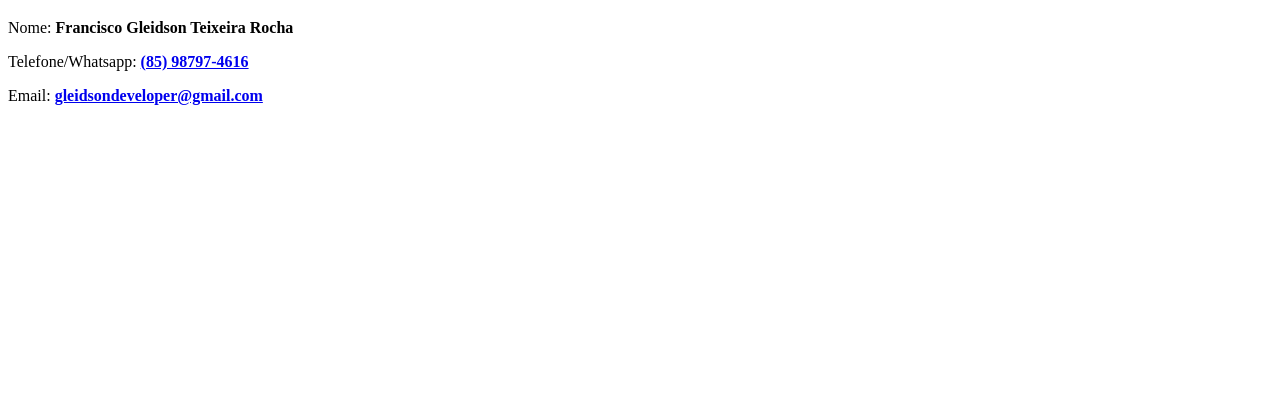
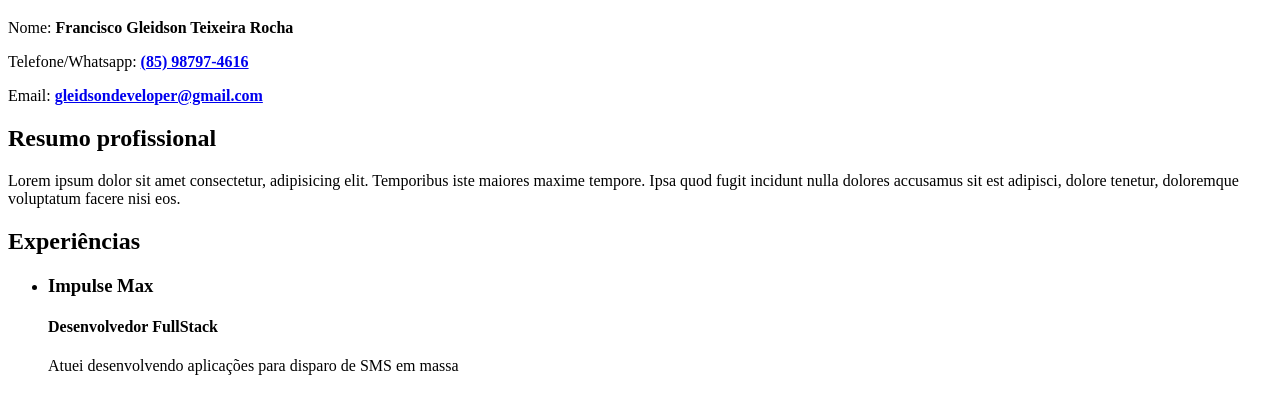
Before and after one commit to fs42-sul/html-css-introducao, a plain HTML site: page index.html in a window 1280 px wide. Shown: the part 61-474 px from the top of the page. Drawn offline with Linux system fonts and the light colour scheme.

Commit message:
atualizaççoes

```diff
--- a/index.html
+++ b/index.html
@@ -20,6 +20,19 @@
             <strong>gleidsondeveloper@gmail.com</strong>
         </a>
     </p>
+    <h2>Resumo profissional</h2>
+    <p>Lorem ipsum dolor sit amet consectetur, adipisicing elit. Temporibus iste maiores maxime tempore. Ipsa quod fugit incidunt nulla dolores accusamus sit est adipisci, dolore tenetur, doloremque voluptatum facere nisi eos.</p>
+    <h2>Experiências</h2>
+    <ul>
+        <li>
+            <h3>Impulse Max</h3>
+            <h4>Desenvolvedor FullStack</h4>
+            <p>Atuei desenvolvendo aplicações para disparo de SMS em massa</p>
+        </li>
+    </ul>
+
+
+
 </body>
 
 </html>
```
